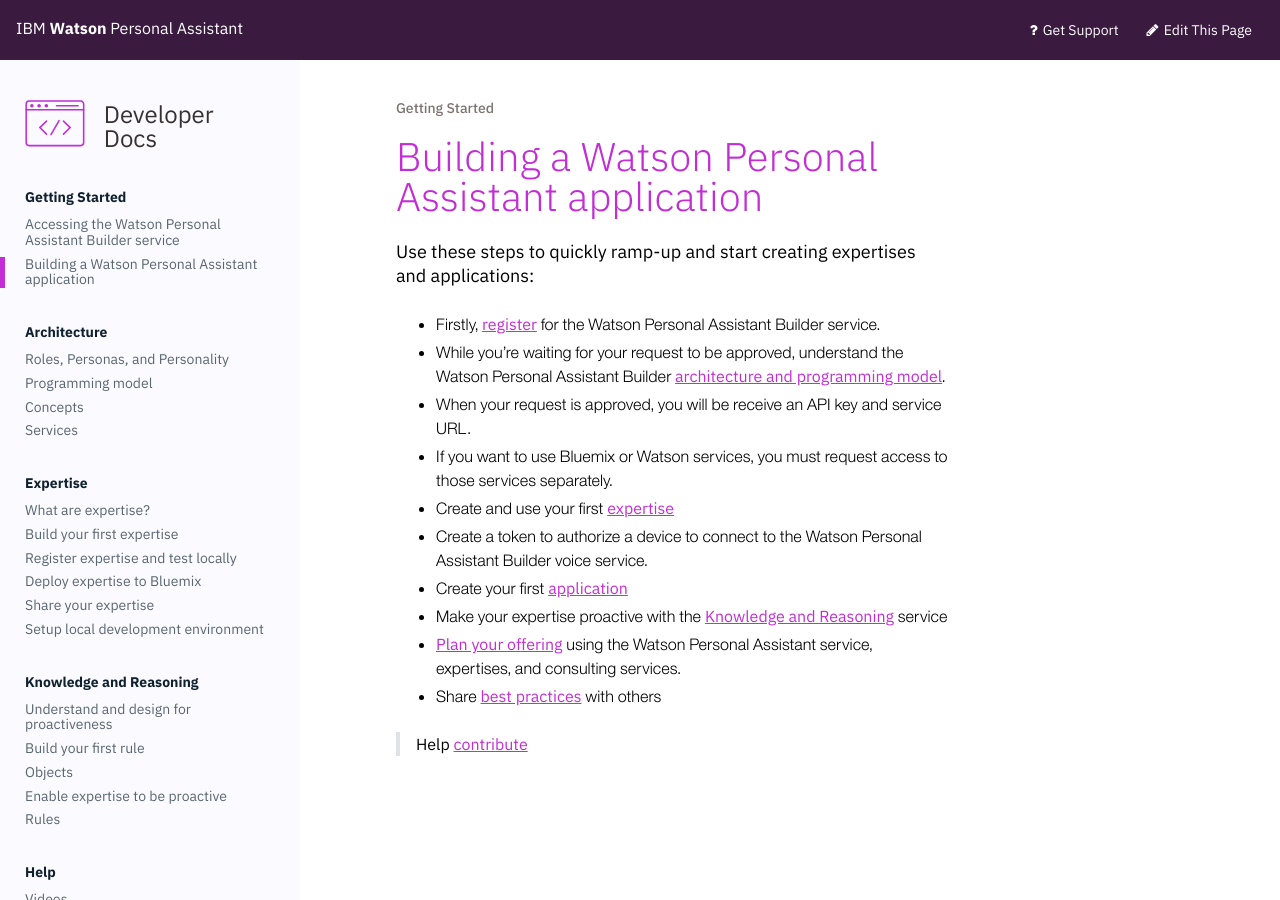
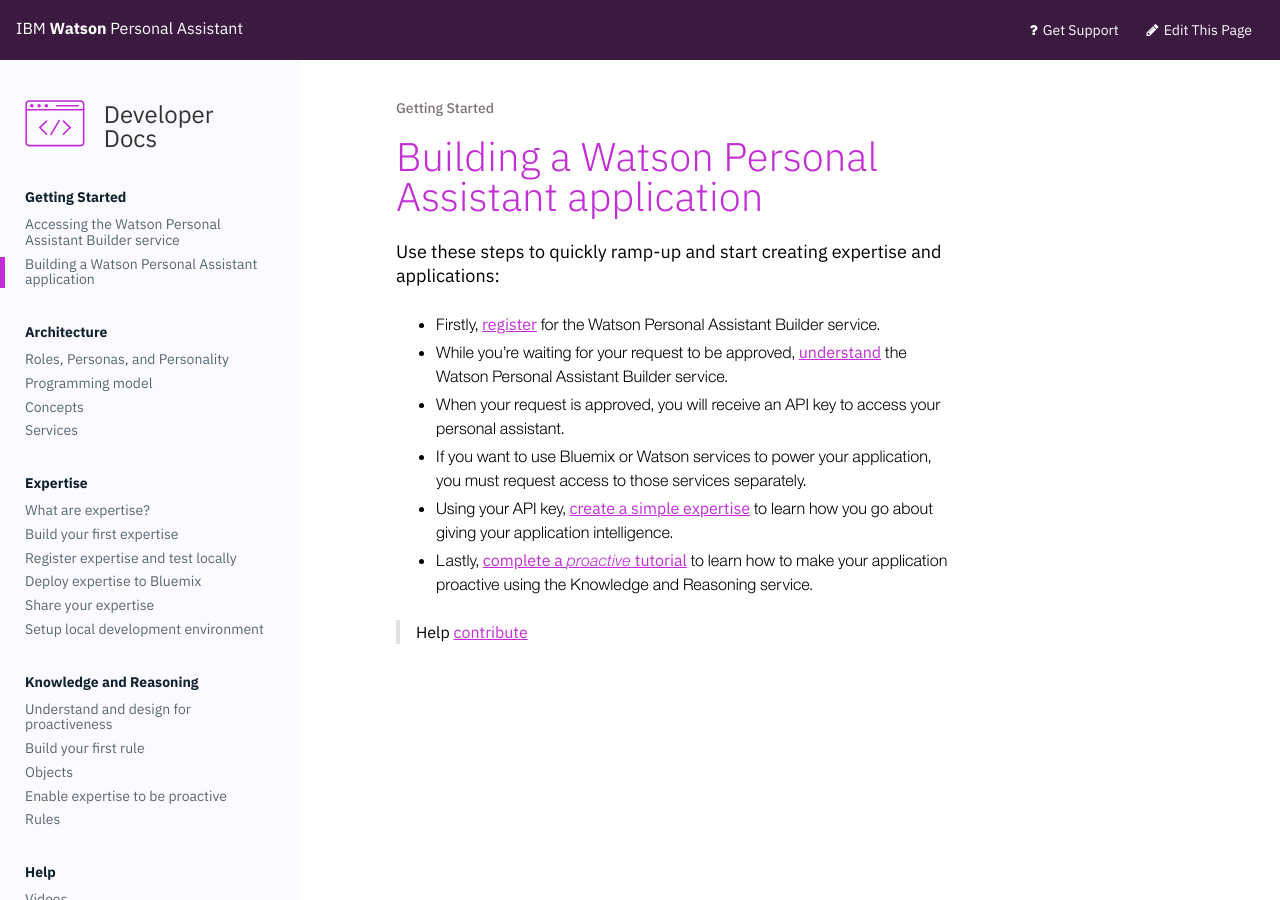
Before and after one commit to benjohnsonnlp/developer, a Jekyll site: the page built from _content/get-started/get-started.md, in a window 1280 px wide. Built offline with Jekyll 4.4.1, drawn with Linux system fonts in a browser that asks for light colours.

Commit message:
revamps the steps users will go through in the documentaiton for beta

```diff
--- a/_content/get-started/get-started.md
+++ b/_content/get-started/get-started.md
@@ -2,20 +2,13 @@
 title: Building a Watson Personal Assistant application
 weight: 10
 ---
-Use these steps to quickly ramp-up and start creating expertises and applications:
+Use these steps to quickly ramp-up and start creating expertise and applications:
 
 * Firstly, [register]({{site.baseurl}}/get-started/get-api-key/) for the Watson Personal Assistant Builder service.
-* While you're waiting for your request to be approved, understand the Watson Personal Assistant Builder [architecture and programming model]({{site.baseurl}}/programming-model/what-is-programming-model/).
-* When your request is approved, you will be receive an API key and service URL.
-* If you want to use Bluemix or Watson services, you must request access to those services separately.
-* Create and use your first [expertise]({{site.baseurl}}/expertise/what-are-they/)
-* Create a token to authorize a device to connect to the Watson Personal Assistant Builder voice service.
-* Create your first [application]({{site.baseurl}}/cognitive-application/what-are-they/)
-* Make your expertise proactive with the [Knowledge and Reasoning]({{site.baseurl}}/knowledge/proactive/) service
-* [Plan your offering]({{site.baseurl}}/offering-lifecyle/what-are-they/) using the Watson Personal Assistant service, expertises, and consulting services.
-* Share [best practices]({{site.baseurl}}/contribute/contribute-doc/) with others
-
-
-
+* While you're waiting for your request to be approved, [understand]({{site.baseurl}}/programming-model/what-is-programming-model/) the Watson Personal Assistant Builder service.
+* When your request is approved, you will receive an API key to access your personal assistant.
+* If you want to use Bluemix or Watson services to power your application, you must request access to those services separately.
+* Using your API key, [create a simple expertise]({{site.baseurl}}/expertise/what-are-they/) to learn how you go about giving your application intelligence.
+* Lastly, [complete a _proactive_ tutorial]({{site.baseurl}}/knowledge/proactive/) to learn how to make your application proactive using the Knowledge and Reasoning service.
 
 >Help [contribute]({{site.baseurl}}/contribute/contribute-doc/)
```
